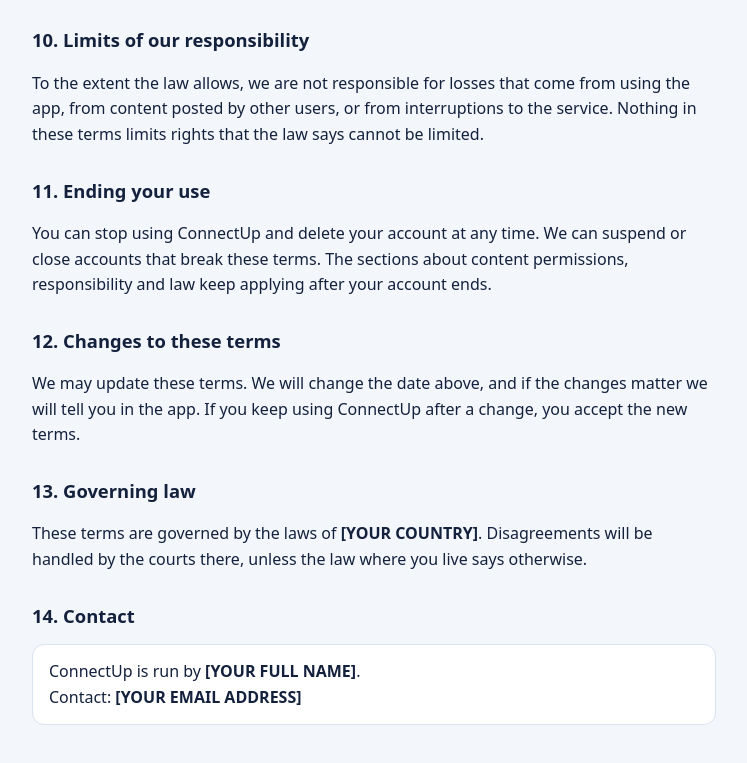
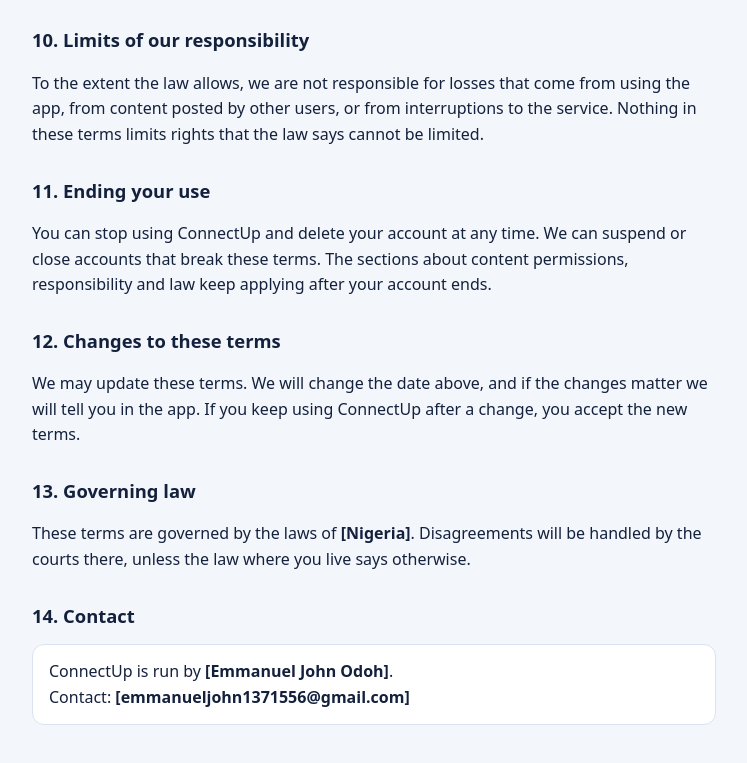
Before and after one commit to emmanueljohn1371556-alt/connectup, a plain HTML site: page Terms.html in a window 1280 px wide. Shown: the part 2465-3228 px from the top of the page, without its empty margins (266-1013 px from the left). Drawn offline with Linux system fonts and the light colour scheme.

Commit message:
Update Terms.html

```diff
--- a/Terms.html
+++ b/Terms.html
@@ -109,12 +109,12 @@
   <p>We may update these terms. We will change the date above, and if the changes matter we will tell you in the app. If you keep using ConnectUp after a change, you accept the new terms.</p>
 
   <h2>13. Governing law</h2>
-  <p>These terms are governed by the laws of <b>[YOUR COUNTRY]</b>. Disagreements will be handled by the courts there, unless the law where you live says otherwise.</p>
+  <p>These terms are governed by the laws of <b>[Nigeria]</b>. Disagreements will be handled by the courts there, unless the law where you live says otherwise.</p>
 
   <h2>14. Contact</h2>
   <div class="box">
-    ConnectUp is run by <b>[YOUR FULL NAME]</b>.<br>
-    Contact: <b>[YOUR EMAIL ADDRESS]</b>
+    ConnectUp is run by <b>[Emmanuel John Odoh]</b>.<br>
+    Contact: <b>[emmanueljohn1371556@gmail.com]</b>
   </div>
 </main>
 <script type="module" src="consent.js"></script>
```
